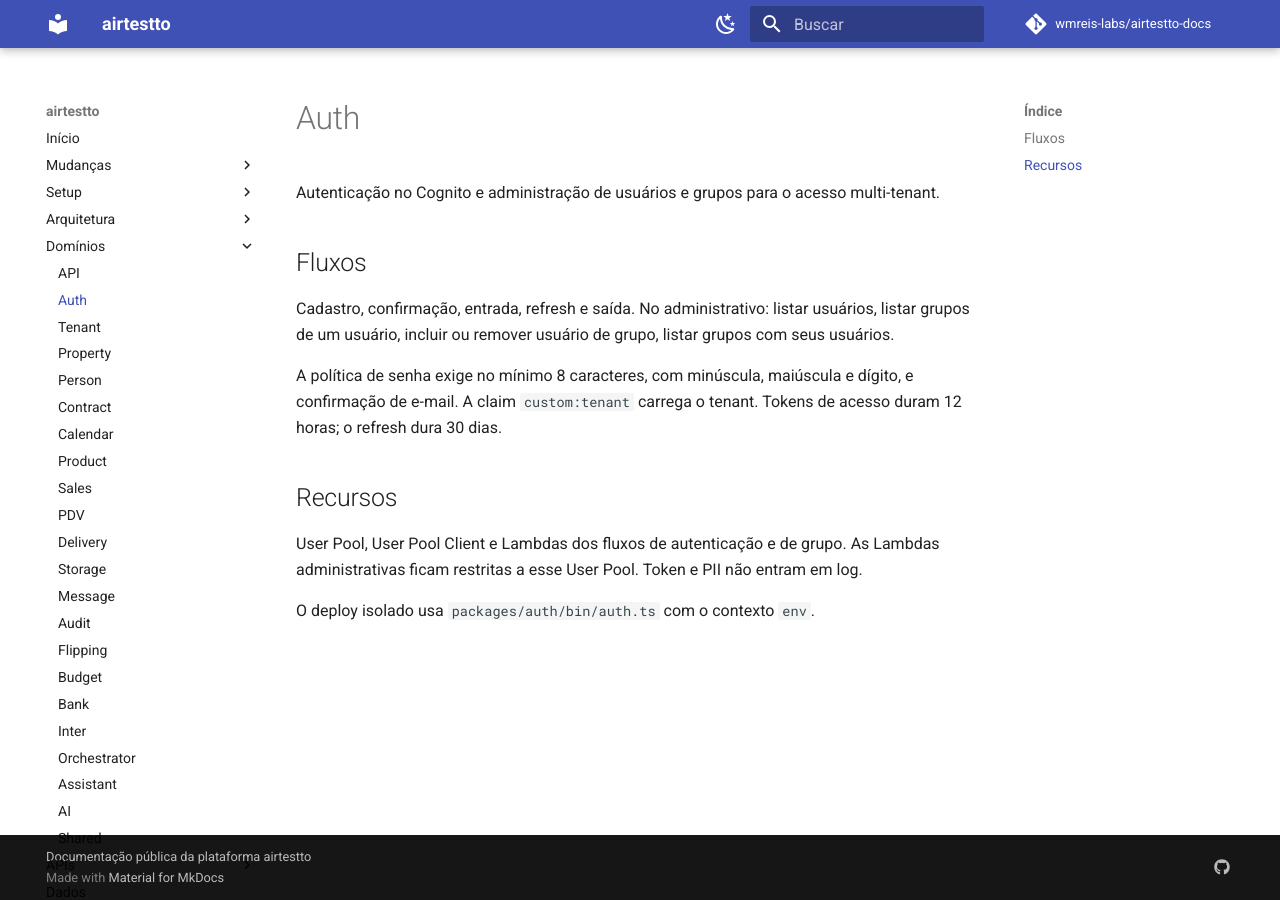
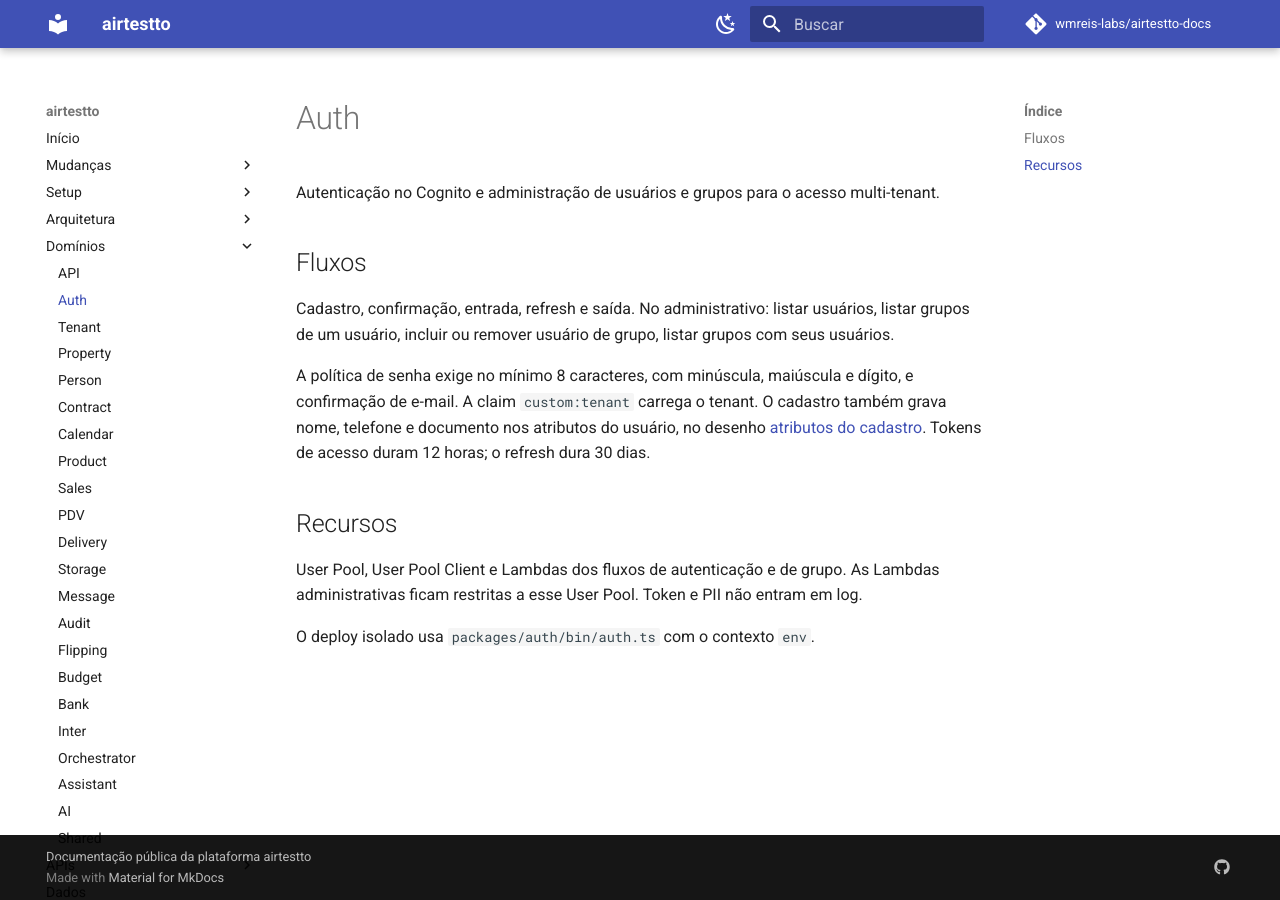
Before and after one commit to wmreis-labs/airtestto-docs, an MkDocs documentation site: the page built from docs/dominios/auth.md, in a window 1280 px wide. Built offline with MkDocs 1.6.1 and Material for MkDocs 9.7.7, drawn with Linux system fonts in a browser that asks for light colours; comment, search, counter and statistics services are not loaded.

Commit message:
docs: desenhar os atributos gravados no cadastro
Co-authored-by: Cursor <cursoragent@cursor.com>

```diff
--- a/docs/dominios/auth.md
+++ b/docs/dominios/auth.md
@@ -6,7 +6,7 @@ Autenticação no Cognito e administração de usuários e grupos para o acesso
 
 Cadastro, confirmação, entrada, refresh e saída. No administrativo: listar usuários, listar grupos de um usuário, incluir ou remover usuário de grupo, listar grupos com seus usuários.
 
-A política de senha exige no mínimo 8 caracteres, com minúscula, maiúscula e dígito, e confirmação de e-mail. A claim `custom:tenant` carrega o tenant. Tokens de acesso duram 12 horas; o refresh dura 30 dias.
+A política de senha exige no mínimo 8 caracteres, com minúscula, maiúscula e dígito, e confirmação de e-mail. A claim `custom:tenant` carrega o tenant. O cadastro também grava nome, telefone e documento nos atributos do usuário, no desenho [atributos do cadastro](../mudancas/design/2026-10-11-atributos-cadastro.md). Tokens de acesso duram 12 horas; o refresh dura 30 dias.
 
 ## Recursos
 
--- a/mkdocs.yml
+++ b/mkdocs.yml
@@ -84,6 +84,7 @@ nav:
       - Design docs:
           - mudancas/design/index.md
           - Cashbook: mudancas/design/2026-09-27-caixa-cashbook.md
+          - Atributos do cadastro: mudancas/design/2026-10-11-atributos-cadastro.md
       - PRDs: mudancas/prd/index.md
   - Setup:
       - Visão geral: setup/index.md
```
Also changed, not shown: docs/mudancas/design/2026-10-11-atributos-cadastro.md (added, +36 -0 lines), docs/mudancas/design/index.md (+1 -0 lines).
